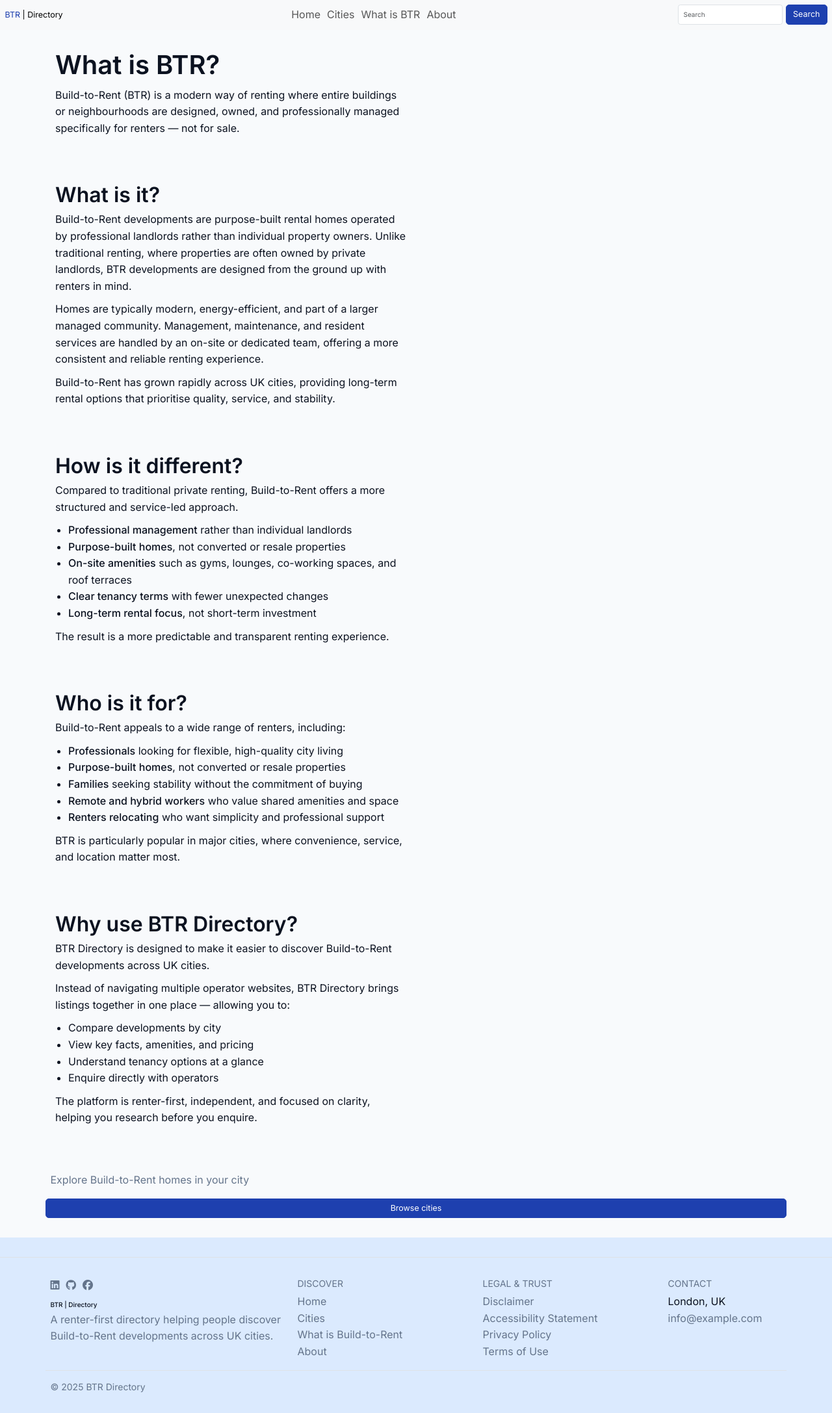
After one commit to creatvie-introvert/btr-directory-mvp, a Django app: page /what_is_btr in a window 1280 px wide. The commit adds this page. Shown: the whole page at 65% size. Run offline with Django 5.2, Linux system fonts and the light colour scheme; some libraries are stand-ins or nearby versions.

Commit message:
feat(pages): add what is btr static page

```diff
--- a/core/static/core/css/styles.css
+++ b/core/static/core/css/styles.css
@@ -79,6 +79,10 @@ h4 {
 
 .text-secondary {
     color: var(--btr-text-secondary);
+}
+
+.medium-weight-text {
+    font-weight: 500;
 }
 
 /* Links & buttons */
--- a/core/templates/core/home.html
+++ b/core/templates/core/home.html
@@ -82,8 +82,7 @@
                 <p class="body">
                     Built-to-Rent homes are designed for renters — not just adapted for them. Think long-term comfort, not short-term let.
                 </p>
-                <!-- TODO: add real link -->
-                <a href="#" class="text-decoration-none">
+                <a href="{% url 'core:what_is_btr' %}" class="text-decoration-none">
                     Learn more
                 </a>
             </div>
--- a/core/templates/core/partials/footer.html
+++ b/core/templates/core/partials/footer.html
@@ -46,7 +46,7 @@
                         </a>
                     </li>
                     <li>
-                        <a class="text-decoration-none" href="#">
+                        <a class="text-decoration-none" href="{% url 'core:what_is_btr' %}">
                             What is Build-to-Rent
                         </a>
                     </li>
--- a/core/templates/core/partials/navbar.html
+++ b/core/templates/core/partials/navbar.html
@@ -33,7 +33,7 @@
                     </a>
                 </li>
                 <li class="nav-item">
-                    <a class="nav-link" href="#">
+                    <a class="nav-link" href="{% url 'core:what_is_btr' %}">
                         What is BTR
                     </a>
                 </li>
--- /dev/null
+++ b/core/templates/core/what_is_btr.html
@@ -0,0 +1,153 @@
+{% extends 'core/base.html' %}
+{% load static %}
+
+{% block title %}BTR Directory{% endblock %}
+
+{% block content %}
+
+<section class="py-5 py-lg-8" id="page-header">
+    <div class="container">
+        <div class="row g-4">
+            <div class="col-12 col-md-8 col-lg-8 col-xl-6 px-4">
+                <h1 class="mb-3">
+                    What is BTR?
+                </h1>
+                <p>
+                    Build-to-Rent (BTR) is a modern way of renting where entire buildings or neighbourhoods are designed, owned, and professionally managed specifically for renters — not for sale.
+                </p>
+            </div>
+        </div>
+    </div>
+</section>
+
+<section class="py-5 py-lg-8" id="what-is-it">
+    <div class="container">
+        <div class="row g-4">
+            <div class="col-12 col-md-8 col-lg-8 col-xl-6 px-4">
+                <h2>What is it?</h2>
+                <p>
+                    Build-to-Rent developments are purpose-built rental homes operated by professional landlords rather than individual property owners. Unlike traditional renting, where properties are often owned by private landlords, BTR developments are designed from the ground up with renters in mind.
+                </p>
+                <p>
+                    Homes are typically modern, energy-efficient, and part of a larger managed community. Management, maintenance, and resident services are handled by an on-site or dedicated team, offering a more consistent and reliable renting experience.
+                </p>
+                <p>
+                    Build-to-Rent has grown rapidly across UK cities, providing long-term rental options that prioritise quality, service, and stability.
+                </p>
+            </div>
+        </div>
+    </div>
+</section>
+
+<section class="py-5 py-lg-8" id="how-its-different">
+    <div class="container">
+        <div class="row g-4">
+            <div class="col-12 col-md-8 col-lg-8 col-xl-6 px-4">
+                <h2>How is it different?</h2>
+                <p>
+                    Compared to traditional private renting, Build-to-Rent offers a more structured and service-led approach.
+                </p>
+                <ul>
+                    <li>
+                        <span class="medium-weight-text">Professional management</span> rather than individual landlords
+                    </li>
+                    <li>
+                        <span class="medium-weight-text">Purpose-built homes</span>, not converted or resale properties
+                    </li>
+                    <li>
+                        <span class="medium-weight-text">On-site amenities</span> such as gyms, lounges, co-working spaces, and roof terraces
+                    </li>
+                    <li>
+                        <span class="medium-weight-text">Clear tenancy terms</span> with fewer unexpected changes
+                    </li>
+                    <li>
+                        <span class="medium-weight-text">Long-term rental focus</span>, not short-term investment
+                    </li>
+                </ul>
+                <p>
+                    The result is a more predictable and transparent renting experience.
+                </p>
+            </div>
+        </div>
+    </div>
+</section>
+
+<section class="py-5 py-lg-8" id="whos-it-for">
+    <div class="container">
+        <div class="row g-4">
+            <div class="col-12 col-md-8 col-lg-8 col-xl-6 px-4">
+                <h2>Who is it for?</h2>
+                <p>
+                    Build-to-Rent appeals to a wide range of renters, including:
+                </p>
+                <ul>
+                    <li>
+                        <span class="medium-weight-text">Professionals</span> looking for flexible, high-quality city living
+                    </li>
+                    <li>
+                        <span class="medium-weight-text">Purpose-built homes</span>, not converted or resale properties
+                    </li>
+                    <li>
+                        <span class="medium-weight-text">Families</span> seeking stability without the commitment of buying
+                    </li>
+                    <li>
+                        <span class="medium-weight-text">Remote and hybrid workers</span> who value shared amenities and space
+                    </li>
+                    <li>
+                        <span class="medium-weight-text">Renters relocating</span> who want simplicity and professional support
+                    </li>
+                </ul>
+                <p>
+                    BTR is particularly popular in major cities, where convenience, service, and location matter most.
+                </p>
+            </div>
+        </div>
+    </div>
+</section>
+
+<section class="py-5 py-lg-8" id="why-use-us">
+    <div class="container">
+        <div class="row g-4">
+            <div class="col-12 col-md-8 col-lg-8 col-xl-6 px-4">
+                <h2>Why use BTR Directory?</h2>
+                <p>
+                    BTR Directory is designed to make it easier to discover Build-to-Rent developments across UK cities.
+                </p>
+                <p>
+                    Instead of navigating multiple operator websites, BTR Directory brings listings together in one place — allowing you to:
+                </p>
+                <ul>
+                    <li>
+                        Compare developments by city
+                    </li>
+                    <li>
+                        View key facts, amenities, and pricing
+                    </li>
+                    <li>
+                        Understand tenancy options at a glance
+                    </li>
+                    <li>
+                        Enquire directly with operators
+                    </li>
+                </ul>
+                <p>
+                    The platform is renter-first, independent, and focused on clarity, helping you research before you enquire.
+                </p>
+            </div>
+        </div>
+    </div>
+</section>
+
+<section class="py-5 py-lg-8" id="cta">
+    <div class="container">
+        <div class="row">
+            <p class="mb-4 text-muted">
+                Explore Build-to-Rent homes in your city
+            </p>
+            <a href="#" class="btn btn-primary btn-lg">
+                Browse cities
+            </a>
+        </div>
+    </div>
+</section>
+{% endblock %}
--- a/core/urls.py
+++ b/core/urls.py
@@ -10,4 +10,5 @@ app_name = "core"
 urlpatterns = [
     path("", views.home, name="home"),
     path("search/", views.search, name="search"),
+    path("what_is_btr", views.what_is_btr, name="what_is_btr"),
 ]
--- a/core/views.py
+++ b/core/views.py
@@ -5,7 +5,7 @@ This module contains the homepage view.
 """
 
 from django.shortcuts import render
-from django.db.models import Min, Max, Q
+from django.db.models import Q
 
 from cities.models import City
 from developments.models import Development
@@ -57,3 +57,10 @@ def search(request):
             "cities": cities,
         }
     )
+
+
+def what_is_btr(request):
+    """
+    Shows the What is BTR? page
+    """
+    return render(request, "core/what_is_btr.html")
--- a/developments/templates/developments/partials/development_card.html
+++ b/developments/templates/developments/partials/development_card.html
@@ -3,7 +3,7 @@
 
 <a href="{% url 'developments:detail' dev.slug %}" class="text-decoration-none">
     <div class="card dev-card overflow-hidden rounded-4 h-100 d-flex flex-column">
-        <div class="ratio ratio-16x9">
+        <div class="ratio ratio-16x9 mb-3">
             {% if dev.cover_image %}
                 <img src="{{ dev.cover_image.url}}" class="w-100 h-100 object-fit-cover dev-card-img" alt="{{ dev.cover_image_alt|default:dev.name }}">
             {% else %}
```
